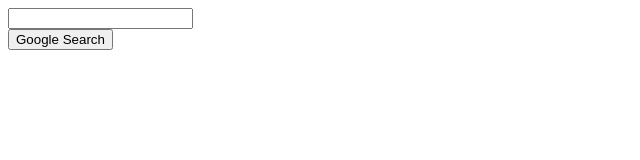
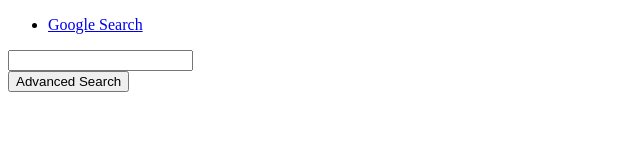
Before and after one commit to daxbrat/cs50-htmlcss-project, a plain HTML site: page advanced_search.html in a window 1280 px wide. Shown: the whole page, without its empty margins (0-640 px from the left). Drawn offline with Linux system fonts and the light colour scheme.

Commit message:
Update advanced_search.html

```diff
--- a/advanced_search.html
+++ b/advanced_search.html
@@ -1,12 +1,21 @@
 <!DOCTYPE html>
 <html lang="en">
 <head>
-    <title>Search</title>
+    <title>Advanced Search</title>
+    <link rel="stylesheet" type="text/css" href="styles.css">
 </head>
 <body>
+    <nav>
+        <ul>
+            <li>
+                <a href="index.html">Google Search</a>
+            </li>
+        </ul>
+    </nav>
     <form action="https://www.google.com/search">
         <input type="text" name="q">
-        <div><input type="submit" value="Google Search"></div>
+        <div><input type="submit" value="Advanced Search"></div>
     </form>
+
 </body>
 </html>
```
